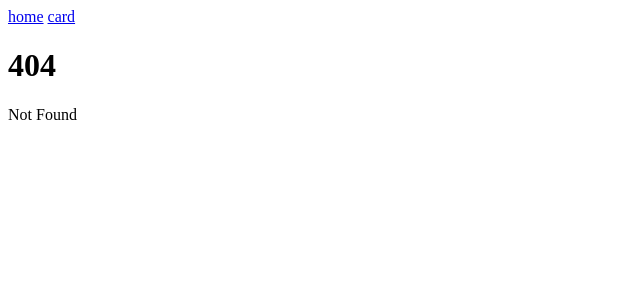
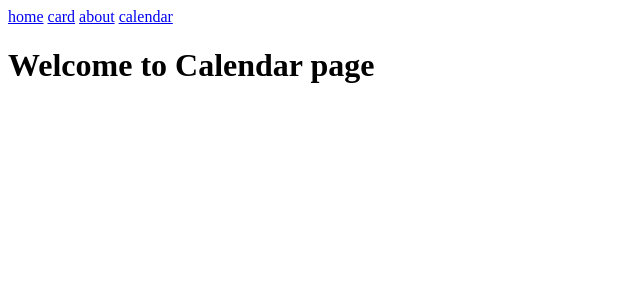
Before and after one commit to lazymesh/svelte-app-learn, a SvelteKit app: page /calendar in a window 1280 px wide. Before the commit this address had no page. Shown: the top 300 px of the page, without its empty margins (0-640 px from the left). Built offline with nearby package versions, Linux system fonts and the light colour scheme.

Commit message:
about and calendar page added

```diff
--- a/src/routes/+layout.svelte
+++ b/src/routes/+layout.svelte
@@ -5,6 +5,8 @@
 <nav>
 	<a href="/">home</a>
 	<a href="/card">card</a>
+	<a href="/about">about</a>
+	<a href="/calendar">calendar</a>
 </nav>
 
 {@render children()}
--- /dev/null
+++ b/src/routes/about/+page.svelte
@@ -0,0 +1,4 @@
+<script>
+  let count = $state(0);
+</script>
+<h1>Welcome to About page</h1>
--- /dev/null
+++ b/src/routes/calendar/+page.svelte
@@ -0,0 +1,4 @@
+<script>
+  let count = $state(0);
+</script>
+<h1>Welcome to Calendar page</h1>
```
